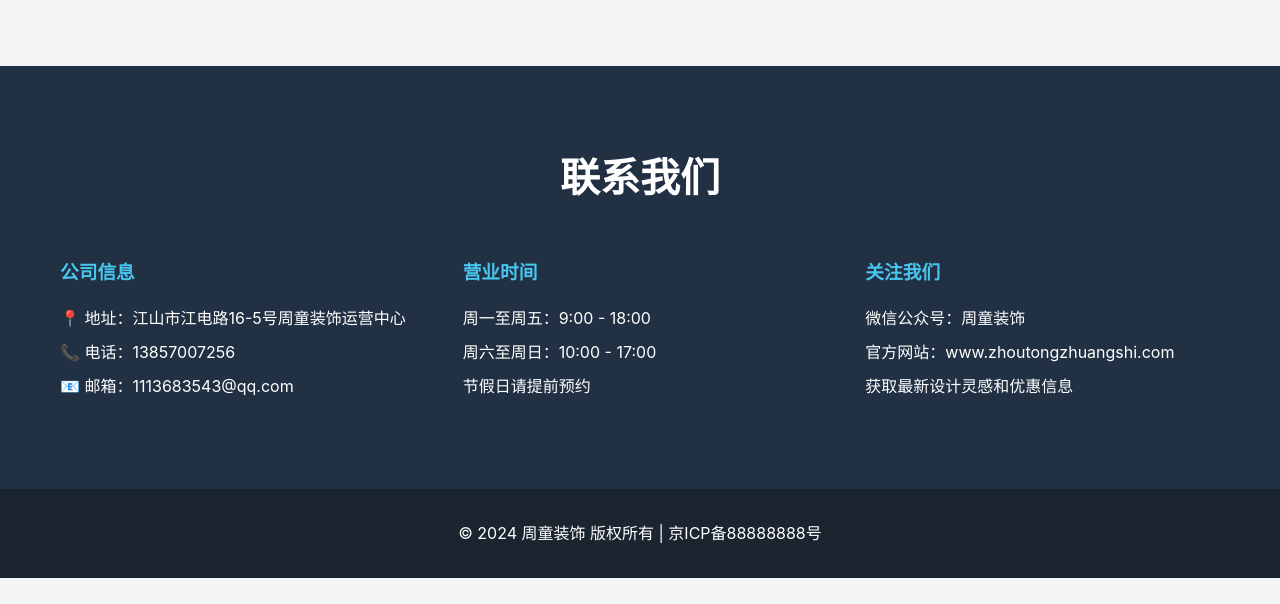
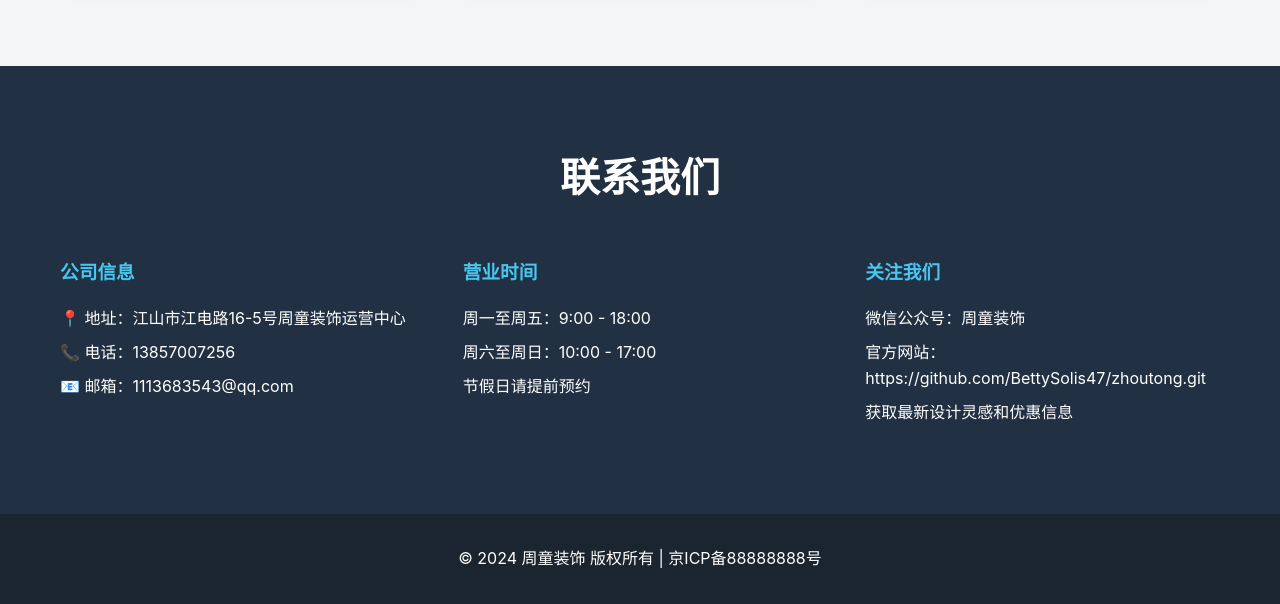
Before and after one commit to BettySolis47/zhoutong, a plain HTML site: page index.html in a window 1280 px wide. Shown: the part 1721-2325 px from the top of the page. Before the commit the page ends 2299 px from the top, so only its background shows below. Drawn offline with Linux system fonts and the light colour scheme.

Commit message:
Update index.html

```diff
--- a/index.html
+++ b/index.html
@@ -191,7 +191,7 @@
                 <div class="contact-info">
                     <h3>关注我们</h3>
                     <p>微信公众号：周童装饰</p>
-                    <p>官方网站：www.zhoutongzhuangshi.com</p>
+                    <p>官方网站：https://github.com/BettySolis47/zhoutong.git</p>
                     <p>获取最新设计灵感和优惠信息</p>
                 </div>
             </div>
```
